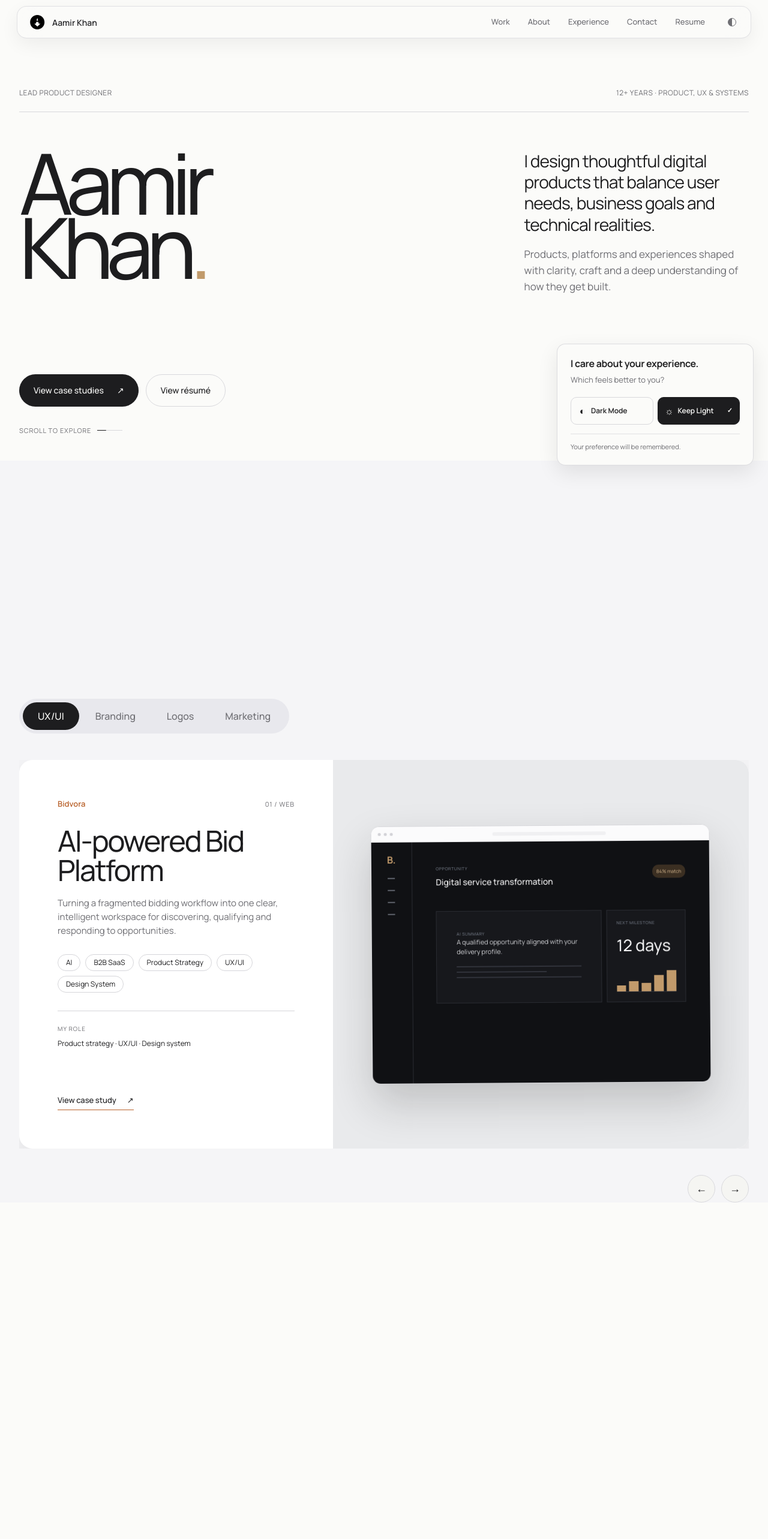
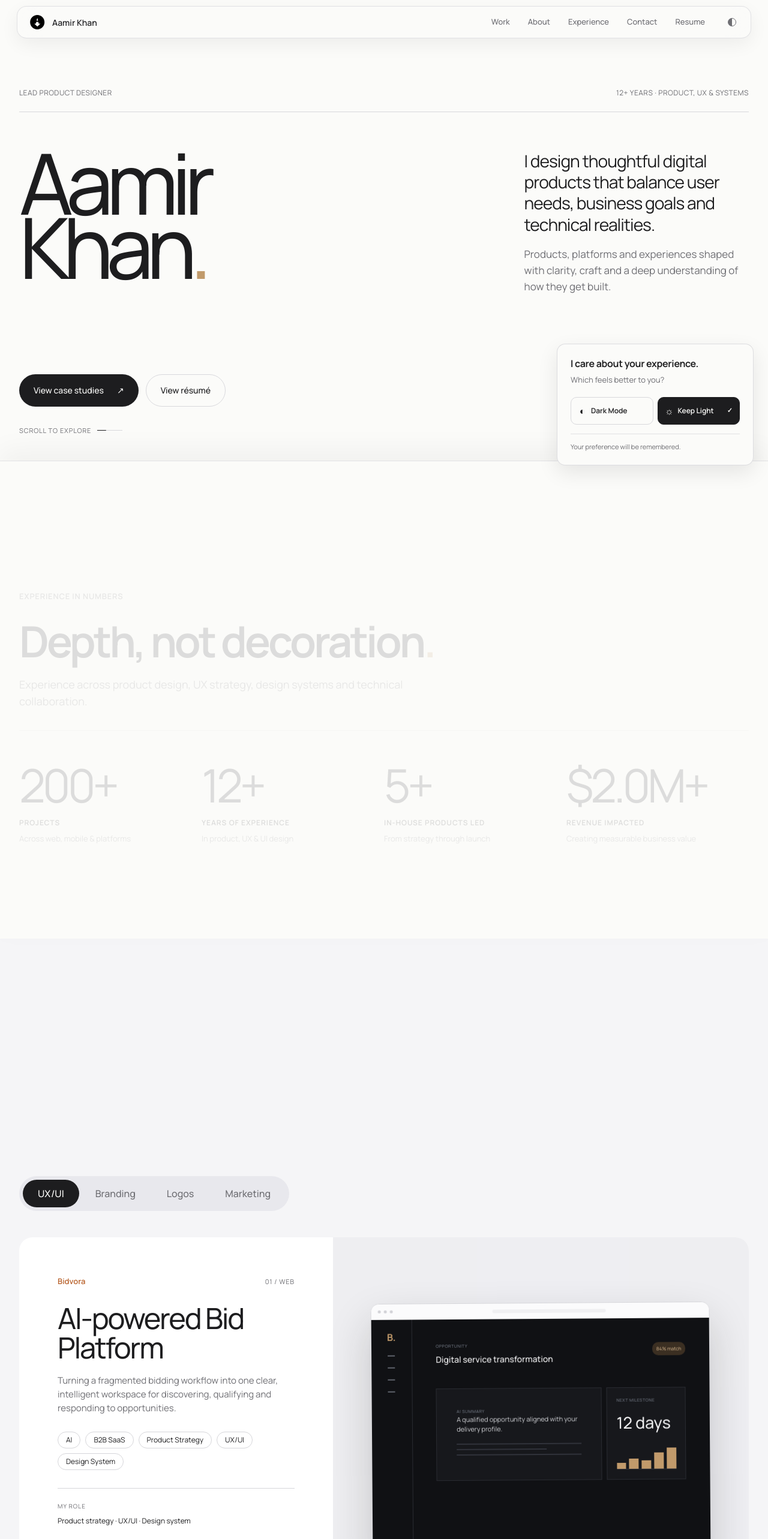
Before and after one commit to aamirsofficials/portfolio, a Next.js app: page / in a window 1280 px wide. Shown: the top 2566 px of the page at 60% size. Built offline with nearby package versions, Linux system fonts and the light colour scheme.

Commit message:
ui fixes

```diff
--- a/app/globals.css
+++ b/app/globals.css
@@ -30,6 +30,7 @@
   --process-bg: #1d1d1f;
   --process-fg: #fbfbf9;
   --work-bg: rgb(245, 245, 247);
+  --footer-secondary: rgba(0, 0, 0, .72);
   --font-sans: "Manrope", ui-sans-serif, system-ui, sans-serif;
   color-scheme: light;
 }
@@ -56,6 +57,7 @@
   --process-bg: #151517;
   --process-fg: #f5f5f2;
   --work-bg: var(--paper);
+  --footer-secondary: rgba(255, 255, 255, .72);
   color-scheme: dark;
 }
 
@@ -108,6 +110,13 @@ html.theme-transitioning *, html.theme-transitioning *::before, html.theme-trans
 .menu-toggle { display: none; width: 40px; height: 40px; border: 0; background: transparent; padding: 10px; cursor: pointer; }
 .menu-toggle i { display: block; width: 18px; height: 1px; margin: 5px auto; background: var(--ink); transition: transform .2s; }
 
+.hero-scroll-stage { position: relative; isolation: isolate; }
+.hero-scroll-stage .hero { position: sticky; top: 0; z-index: 0; transform-origin: center top; will-change: transform, opacity; }
+@supports (animation-timeline: scroll()) {
+  .hero-scroll-stage .hero { animation: hero-scroll-depth linear both; animation-timeline: scroll(root block); animation-range: 0 100svh; }
+}
+@keyframes hero-scroll-depth { from { opacity: 1; transform: scale(1); } to { opacity: .86; transform: scale(.985); } }
+
 .hero { min-height: 96svh; padding-top: 146px; padding-bottom: 42px; display: flex; flex-direction: column; justify-content: space-between; }
 .hero-topline { padding-bottom: 22px; display: flex; justify-content: space-between; border-bottom: 1px solid var(--line); color: var(--muted); font-size: 12px; letter-spacing: .04em; text-transform: uppercase; }
 .hero-copy { display: grid; grid-template-columns: 1.35fr .65fr; align-items: start; gap: 64px; padding: 64px 0 48px; }
@@ -127,6 +136,7 @@ html.theme-transitioning *, html.theme-transitioning *::before, html.theme-trans
 .hero-foot i::after { content: ""; position: absolute; inset: 0; background: var(--ink); transform: translateX(-100%); animation: scroll-line 2.2s ease-in-out infinite; }
 @keyframes scroll-line { 50%, 100% { transform: translateX(100%); } }
 
+.hero-overlay-section { position: relative; z-index: 1; background: color-mix(in srgb, var(--paper) 88%, transparent); box-shadow: inset 0 1px 0 color-mix(in srgb, var(--line) 68%, transparent), 0 -18px 42px rgba(0, 0, 0, .045); -webkit-backdrop-filter: saturate(112%) blur(14px); backdrop-filter: saturate(112%) blur(14px); }
 .work-section { padding-top: 160px; background: var(--work-bg); }
 .section-heading { display: grid; grid-template-columns: 1fr 1.1fr .9fr; align-items: end; gap: 32px; padding-bottom: 74px; }
 .section-heading h2 { margin: 0; font-size: clamp(52px, 6vw, 84px); font-weight: 450; line-height: .96; letter-spacing: -.065em; }
@@ -153,7 +163,7 @@ html.theme-transitioning *, html.theme-transitioning *::before, html.theme-trans
 .project:nth-child(4) { animation-delay: 135ms; }
 .project:nth-child(5) { animation-delay: 180ms; }
 @keyframes lineup-card-enter { from { opacity: 0; transform: translateY(24px) scale(.985); } to { opacity: 1; transform: translateY(0) scale(1); } }
-.project-inner { width: 100%; height: 100%; min-height: 550px; display: grid; grid-template-columns: .86fr 1.14fr; align-items: stretch; gap: 0; border: 0; border-radius: 22px; background: var(--project-card); color: var(--project-ink); overflow: hidden; box-shadow: 0 28px 80px var(--project-shadow); }
+.project-inner { width: 100%; height: 100%; min-height: 550px; display: grid; grid-template-columns: .86fr 1.14fr; align-items: stretch; gap: 0; border: 0; border-radius: 22px; background: var(--project-card); color: var(--project-ink); overflow: hidden; }
 .project-content { max-width: none; padding: clamp(42px, 5vw, 68px); display: flex; flex-direction: column; }
 .project-index { display: flex; align-items: center; justify-content: space-between; gap: 16px; margin-bottom: 26px; color: var(--project-muted); font-family: var(--font-sans); font-size: 11px; letter-spacing: .07em; text-transform: uppercase; }
 .project-index span:first-child { color: var(--project-accent); font-size: 13px; font-weight: 600; letter-spacing: 0; text-transform: none; }
@@ -173,7 +183,7 @@ html.theme-transitioning *, html.theme-transitioning *::before, html.theme-trans
 .case-details p + p { margin-top: 16px; }
 .case-details p span { display: block; margin-bottom: 3px; color: var(--project-ink); font-size: 10px; letter-spacing: .08em; text-transform: uppercase; }
 
-.project-visual { min-width: 0; min-height: 100%; padding: clamp(34px, 5vw, 72px); display: grid; place-items: center; background: var(--project-stage); overflow: hidden; }
+.project-visual { min-width: 0; min-height: 100%; padding: clamp(34px, 5vw, 72px); display: grid; place-items: center; background: rgb(232 232 237 / 74%); overflow: hidden; }
 .browser-shell { width: 100%; height: min(100%, 430px); aspect-ratio: 1.28; border: 1px solid var(--project-line); border-radius: 14px; background: #fff; box-shadow: 0 32px 70px var(--project-preview-shadow); overflow: hidden; color: #1d1d1f; transform: translateZ(0) rotate(-.4deg); transition: transform .6s cubic-bezier(.2,.8,.2,1), box-shadow .6s; }
 .project:nth-child(even) .browser-shell { transform: translateZ(0) rotate(.4deg); }
 .project:hover .browser-shell { transform: scale(1.025) rotate(0); box-shadow: 0 42px 90px var(--project-preview-shadow); }
@@ -185,7 +195,7 @@ html.theme-transitioning *, html.theme-transitioning *::before, html.theme-trans
 .project-3 .project-index { grid-row: auto; }
 .project-3 .project-visual { order: initial; width: auto; min-height: 100%; padding: clamp(34px, 5vw, 72px); }
 
-.project-controls { padding-top: 18px; display: flex; justify-content: flex-end; gap: 10px; }
+.project-controls { padding-top: 18px; padding-bottom: 56px; display: flex; justify-content: flex-end; gap: 10px; }
 .project-controls button { width: 46px; height: 46px; display: grid; place-items: center; border: 1px solid var(--line); border-radius: 50%; background: var(--soft); color: var(--ink); cursor: pointer; font-size: 18px; transition: transform .2s ease, background .2s ease, color .2s ease; }
 .project-controls button:hover { transform: translateY(-2px); background: var(--ink); color: var(--paper); }
 .project-controls button:disabled { opacity: .35; cursor: default; transform: none; }
@@ -210,7 +220,6 @@ html.theme-transitioning *, html.theme-transitioning *::before, html.theme-trans
 .mini-chart i { flex: 1; background: #c19a6b; }
 .mini-chart i:nth-child(1) { height: 28%; }.mini-chart i:nth-child(2) { height: 45%; }.mini-chart i:nth-child(3) { height: 38%; }.mini-chart i:nth-child(4) { height: 70%; }.mini-chart i:nth-child(5) { height: 90%; }
 
-.visual-rental { background: #dbe2db; }
 .rental-ui { position: relative; height: calc(100% - 26px); padding: 5%; overflow: hidden; background: #f3f4f0; }
 .rental-ui header { display: flex; justify-content: space-between; font-size: 7px; color: #70756d; text-transform: uppercase; letter-spacing: .05em; }
 .rental-ui header b { color: #17251b; font-size: 10px; }
@@ -226,7 +235,6 @@ html.theme-transitioning *, html.theme-transitioning *::before, html.theme-trans
 .booking-bar span { flex: 1; }.booking-bar small { display: block; margin-bottom: 2px; color: #90938e; font-size: 5px; }
 .booking-bar button { border: 0; padding: 8px 11px; background: #193d22; color: white; font-size: 7px; }
 
-.visual-recruit { background: #eadfd2; }
 .recruit-ui { height: calc(100% - 26px); background: #fbf8f3; }
 .recruit-ui > header { height: 13%; min-height: 30px; padding: 0 4%; display: flex; align-items: center; border-bottom: 1px solid #e7ddd0; font-size: 8px; }
 .recruit-ui > header b { color: #9d7448; font-size: 11px; }.recruit-ui > header span { margin-left: auto; color: #86858d; }.recruit-ui > header i { width: 18px; height: 18px; margin-left: 12px; display: grid; place-items: center; border-radius: 50%; background: #23232a; color: white; font-size: 6px; font-style: normal; }
@@ -245,7 +253,6 @@ html.theme-transitioning *, html.theme-transitioning *::before, html.theme-trans
 .signal-bars { display: grid; gap: 6px; }.signal-bars i { width: 84%; height: 3px; background: linear-gradient(90deg, #c19a6b 78%, #e8ded2 78%); }.signal-bars i:nth-child(2) { width: 68%; }.signal-bars i:nth-child(3) { width: 76%; }
 .candidate-layout main p { margin-top: 7%; color: #777680; font-size: clamp(6px, .7vw, 9px); line-height: 1.45; }
 
-.visual-services { background: #eadfd6; }
 .visual-services .browser-shell { background: #f7f2ed; }
 .services-ui { position: relative; height: calc(100% - 26px); padding: 8%; display: flex; align-items: center; background: linear-gradient(120deg, #f8f4ef 0 55%, #e6d7ca 55%); }
 .service-copy { width: 54%; }
@@ -262,7 +269,6 @@ html.theme-transitioning *, html.theme-transitioning *::before, html.theme-trans
 .appointment { margin-top: 12%; }.appointment small { display: block; color: #9c8e84; font-size: 4px; }.appointment b { font-size: clamp(9px, 1vw, 14px); font-weight: 500; }
 .phone-shell button { position: absolute; left: 8%; right: 8%; bottom: 5%; padding: 8px 2px; border: 0; border-radius: 20px; background: #5d4030; color: #fff; font-size: 5px; }
 
-.visual-claims { background: #eadfd2; }
 .claims-ui { height: calc(100% - 26px); display: grid; grid-template-columns: 17% 1fr; background: #fbf8f3; }
 .claims-ui > aside { padding: 16% 13%; display: flex; flex-direction: column; gap: 11%; background: #3b2f22; color: #cdb897; font-size: 6px; }
 .claims-ui > aside b { width: 24px; height: 24px; display: grid; place-items: center; background: #c19a6b; color: #3b2f22; font-size: 7px; }.claims-ui > aside .active { color: #fff; }
@@ -329,9 +335,9 @@ html.theme-transitioning *, html.theme-transitioning *::before, html.theme-trans
 .closing h2 { max-width: 860px; margin: 28px 0 64px; font-size: clamp(50px, 5.6vw, 76px); font-weight: 650; line-height: 1.02; letter-spacing: -.055em; }
 .button-large { min-height: 64px; padding: 0 32px; }
 footer { border-top: 1px solid var(--line); }
-footer .section-shell { min-height: 110px; display: flex; align-items: center; gap: 40px; color: var(--muted); font-size: 12px; }
-footer .availability { margin: auto; }.availability i { width: 6px; height: 6px; margin-right: 7px; display: inline-block; border-radius: 50%; background: #36a469; box-shadow: 0 0 0 4px color-mix(in srgb, #36a469 16%, transparent); }
-footer nav { display: flex; gap: 28px; } footer a:hover { color: var(--ink); }
+footer .section-shell { min-height: 110px; display: flex; align-items: center; gap: 40px; color: var(--muted); font-size: 13px; }
+footer .availability { margin: auto; color: var(--footer-secondary); }.availability i { width: 6px; height: 6px; margin-right: 7px; display: inline-block; border-radius: 50%; background: #36a469; box-shadow: 0 0 0 4px color-mix(in srgb, #36a469 16%, transparent); }
+footer nav { display: flex; gap: 28px; } footer nav a { color: var(--footer-secondary); } footer a:hover { color: var(--ink); }
 
 .resume-page { width: min(1020px, calc(100% - 64px)); margin: auto; padding: 38px 0 80px; }
 .resume-nav { display: flex; justify-content: space-between; align-items: center; padding-bottom: 32px; border-bottom: 1px solid var(--line); font-size: 13px; }
@@ -365,10 +371,12 @@ footer nav { display: flex; gap: 28px; } footer a:hover { color: var(--ink); }
   .section-shell { width: calc(100% - 32px); }
   .navbar { inset-block-start: 8px; }.nav-inner { width: calc(100% - 16px); height: 54px; padding-left: 12px; }.brand b { display: none; }
   .theme-preference-card { right: 16px; bottom: max(16px, env(safe-area-inset-bottom)); width: calc(100vw - 32px); padding: 19px; }
+  .hero-scroll-stage .hero { animation: none; }
   .hero { min-height: 94svh; padding-top: 100px; padding-bottom: 24px; }.hero-topline span:last-child { display: none; }.hero-copy { gap: 42px; padding: 54px 0 34px; }.hero h1 { font-size: clamp(72px, 24vw, 102px); }.hero-intro .hero-lede { font-size: 24px; }.hero-intro p { font-size: 15px; }.hero-actions { width: 100%; flex-direction: column; }.button { width: 100%; justify-content: space-between; }.hero-foot { padding-top: 24px; }
+  .hero-overlay-section { -webkit-backdrop-filter: saturate(108%) blur(10px); backdrop-filter: saturate(108%) blur(10px); }
   .work-section { padding-top: 110px; }.section-heading { display: block; padding-bottom: 54px; }.section-heading h2 { margin-top: 34px; font-size: 52px; }.section-heading p { margin-top: 24px; }.work-section .section-heading { padding-bottom: 28px; }.work-section .section-heading h2 { margin-top: 25px; font-size: 46px; line-height: 1.04; }.work-section .section-heading p { margin-top: 18px; }.project-tabs-shell { width: 100%; margin-bottom: 32px; padding-inline: 16px; }.project-tabs { padding: 5px; }.project-tabs button { min-height: 42px; padding-inline: 18px; font-size: 14px; }
   .projects { gap: 20px; padding: 0 16px 20px; scroll-padding-inline: 16px; }.project { flex-basis: calc(100vw - 32px); width: calc(100vw - 32px); }.project-inner { border-radius: 16px; }.project-content, .project-3 .project-content { padding: 32px 26px; }.project-index { align-items: flex-start; margin-bottom: 24px; }.project-index span:last-child { max-width: 86px; text-align: right; }.project h3 { font-size: 38px; }.project-description { font-size: 14px; }.project-tags { margin-top: 22px; }.project-tags li { padding: 7px 10px; font-size: 11px; }.project-role { margin-top: 24px; }.project-visual, .project-3 .project-visual { width: auto; min-height: 310px; margin-left: 0; padding: 26px 20px; }.browser-shell { height: auto; aspect-ratio: 1.08; }.browser-top { height: 20px; }.bid-ui, .rental-ui, .recruit-ui, .services-ui, .claims-ui { height: calc(100% - 20px); }.bid-grid section { min-height: 90px; }.candidate-layout aside > div:nth-of-type(n+4) { display: none; }.rental-copy strong { font-size: 27px; }.booking-bar { gap: 3%; }.services-ui { padding: 5%; }.phone-shell { width: 36%; right: 6%; }.service-copy { width: 58%; }.claim-table > div:nth-child(n+4) { display: none; }
-  .project-controls { padding-top: 12px; }.project-controls button { width: 42px; height: 42px; }
+  .project-controls { padding-top: 12px; padding-bottom: 48px; }.project-controls button { width: 42px; height: 42px; }
   .impact { padding-top: 120px; padding-bottom: 120px; }.impact-heading { display: block; padding-bottom: 50px; }.impact-heading h2 { margin-top: 32px; font-size: 50px; }.impact-heading p { margin-top: 22px; }.stats { grid-template-columns: 1fr 1fr; }.stats b { font-size: 52px; }.stats div { padding-top: 38px; }
   .process-section { padding: 110px 0; }.section-heading.compact { display: block; padding-bottom: 48px; }.section-heading.compact h2 { margin-top: 32px; }.process-grid article, .process-grid article:not(:first-child) { grid-template-columns: .22fr .55fr 1fr; gap: 10px; }.process-grid h3 { font-size: 21px; }.process-grid p { font-size: 12px; }
   .capabilities { padding-top: 120px; padding-bottom: 110px; }.capability-grid { grid-template-columns: 1fr; }.capability-grid article, .capability-grid article:not(:first-child) { padding: 26px 0 32px; border-right: 0; border-top: 1px solid var(--line); }.capability-grid h3 { margin-top: 34px; }
@@ -381,6 +389,7 @@ footer nav { display: flex; gap: 28px; } footer a:hover { color: var(--ink); }
 
 @media (prefers-reduced-motion: reduce) {
   *, *::before, *::after { scroll-behavior: auto !important; animation-duration: .01ms !important; animation-iteration-count: 1 !important; transition-duration: .01ms !important; }
+  .hero-scroll-stage .hero { animation: none; opacity: 1; transform: none; will-change: auto; }
   .reveal { animation: none; }
 }
 
--- a/app/page.tsx
+++ b/app/page.tsx
@@ -253,6 +253,7 @@ export default function Home() {
   return (
     <main id="top">
       <Navbar />
+      <div className="hero-scroll-stage">
       <section className="hero section-shell" aria-labelledby="hero-title">
         <div className="hero-topline"><span>Lead Product Designer</span><span>12+ years · Product, UX & systems</span></div>
         <div className="hero-copy">
@@ -265,6 +266,19 @@ export default function Home() {
         </div>
         <div className="hero-foot"><span>Scroll to explore</span><i /></div>
       </section>
+
+      <div className="hero-overlay-section">
+        <section className="impact section-shell reveal" aria-labelledby="impact-title">
+          <div className="impact-heading"><span className="eyebrow">Experience in numbers</span><h2 id="impact-title">Depth, not decoration<span className="accent-dot">.</span></h2><p>Experience across product design, UX strategy, design systems and technical collaboration.</p></div>
+          <div className="stats">
+            <div><b>200+</b><strong>Projects</strong><span>Across web, mobile &amp; platforms</span></div>
+            <div><b>12+</b><strong>Years of Experience</strong><span>In product, UX &amp; UI design</span></div>
+            <div><b>5+</b><strong>In-house Products Led</strong><span>From strategy through launch</span></div>
+            <div><b>$2.0M+</b><strong>Revenue Impacted</strong><span>Creating measurable business value</span></div>
+          </div>
+        </section>
+      </div>
+      </div>
 
       <section className="work-section" id="work" aria-labelledby="work-title">
         <div className="section-heading section-shell reveal">
@@ -306,16 +320,6 @@ export default function Home() {
         </div>
       </section>
 
-      <section className="impact section-shell reveal" aria-labelledby="impact-title">
-        <div className="impact-heading"><span className="eyebrow">Experience in numbers</span><h2 id="impact-title">Depth, not decoration<span className="accent-dot">.</span></h2><p>Experience across product design, UX strategy, design systems and technical collaboration.</p></div>
-        <div className="stats">
-          <div><b>200+</b><strong>Projects</strong><span>Across web, mobile &amp; platforms</span></div>
-          <div><b>12+</b><strong>Years of Experience</strong><span>In product, UX &amp; UI design</span></div>
-          <div><b>5+</b><strong>In-house Products Led</strong><span>From strategy through launch</span></div>
-          <div><b>$2.0M+</b><strong>Revenue Impacted</strong><span>Creating measurable business value</span></div>
-        </div>
-      </section>
-
       <section className="process-section reveal" aria-labelledby="process-title">
         <div className="section-shell"><div className="section-heading compact"><span className="eyebrow">Method, not ceremony</span><h2 id="process-title">How I work<span className="accent-dot">.</span></h2></div><div className="process-grid">{process.map(([number, title, copy], index) => <article key={title}><div><span>{number}</span>{index < process.length - 1 && <i aria-hidden="true">→</i>}</div><h3>{title}</h3><p>{copy}</p></article>)}</div></div>
       </section>
@@ -353,7 +357,7 @@ export default function Home() {
         <a className="button button-primary button-large" href="mailto:?subject=Portfolio%20enquiry%20for%20Aamir%20Khan">Get in touch <Arrow /></a>
       </section>
 
-      <footer><div className="section-shell"><p>Aamir Khan © 2026</p><p className="availability"><i /> Available for selected opportunities</p><nav aria-label="Footer navigation"><a href="mailto:?subject=Portfolio%20enquiry%20for%20Aamir%20Khan">Email</a><a href="/resume">Résumé</a><a href="#top">Back to top ↑</a></nav></div></footer>
+      <footer><div className="section-shell"><p>Aamir Khan © 2026</p><p className="availability"><i /> Available for remote/hybrid/onsite opportunities</p><nav aria-label="Footer navigation"><a href="mailto:?subject=Portfolio%20enquiry%20for%20Aamir%20Khan">Email</a><a href="/resume">Résumé</a><a href="#top">Back to top ↑</a></nav></div></footer>
     </main>
   );
 }
```
Also changed, not shown: next-env.d.ts, public/favicon.svg.
